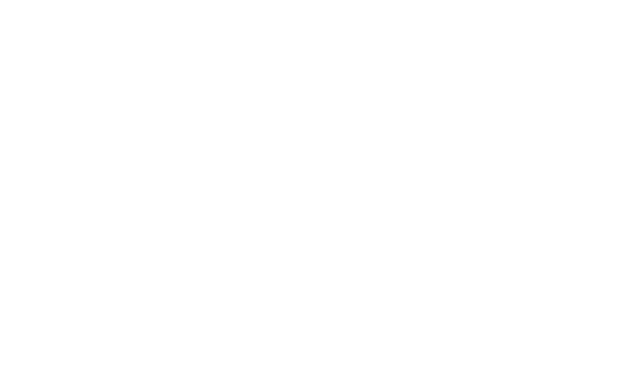
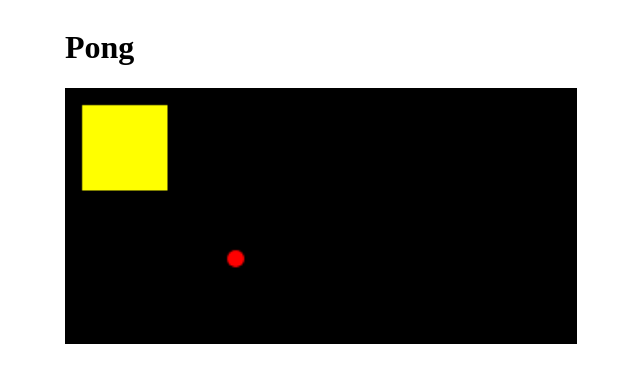
Before and after one commit to eapostol/ra-pong-2016-v4, a website: page index.html in a window 1280 px wide. Shown: the whole page, without its empty margins (319-959 px from the left). Drawn offline with Linux system fonts and the light colour scheme.

Commit message:
#003: added basic HTML, Javascript and CSS as per the starter file setup.

```diff
--- a/index.html
+++ b/index.html
@@ -2,9 +2,45 @@
 <html lang="en">
 <head>
     <meta charset="UTF-8">
-    <title>Title</title>
+    <title>Pong</title>
+    <style>
+        .container {
+            display: flex;
+            align-items: center;
+            justify-content: center;
+        }
+
+        #game {
+
+            height: 256px;
+            width: 512px;
+            background-color: black;
+        }
+    </style>
 </head>
 <body>
+<div class="container">
+    <div>
+        <h1>Pong<h1>
+            <canvas id="game"></canvas>
+    </div>
+</div>
+<script>
+    // draw a pong game
+    // use the following for help
 
+    const canvas = document.getElementById('game');
+    const context = canvas.getContext('2d');
+
+    context.fillStyle = 'yellow';
+    // fillRect(x1, y1, x2, y2)
+    context.fillRect(10, 10, 50, 50);
+
+    context.fillStyle = 'red';
+    context.beginPath();
+    // arc(x, y, radius, 0, Pi* 2, true)
+    context.arc(100, 100, 5, 0, Math.PI*2, true);
+    context.fill();
+</script>
 </body>
 </html>
```
